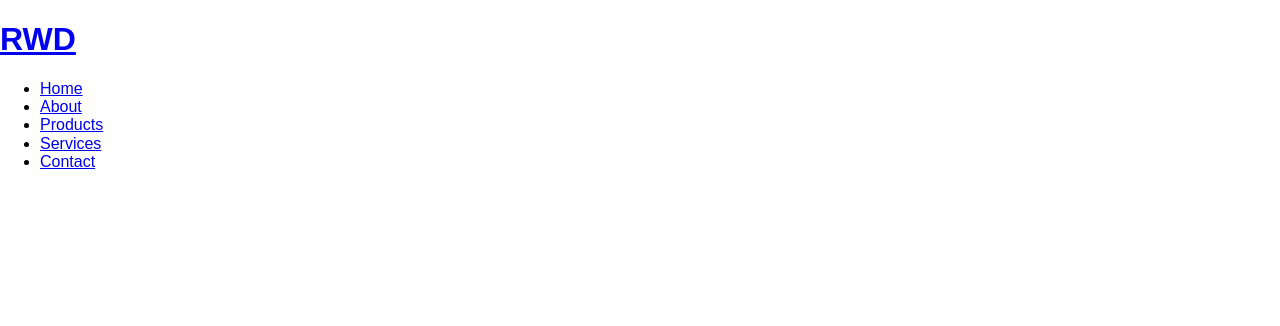
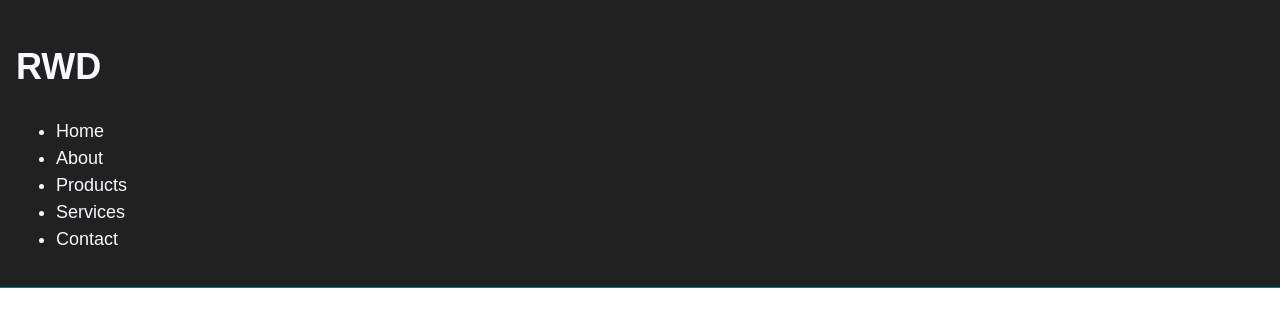
Before and after one commit to MTran1426/Web-II-first-repository, a plain HTML site: page media-queries-nav/index.html in a window 1280 px wide. Drawn offline with Linux system fonts and the light colour scheme.

Commit message:
Update styles.css

```diff
--- a/media-queries-nav/css/styles.css
+++ b/media-queries-nav/css/styles.css
@@ -2,5 +2,27 @@
 	widths unless it's overwritten in a media query **/
 body {
 	font-family: Arial, Helvetica, sans-serif;
+	font-size: 18px;
+	line-height: 1.5;
+}
 
+a
+{
+	display: block;
+	text-decoration: none;
+	color: #faf7ff;
 }
+
+header
+{
+	background-color: #212121;
+	border-bottom: 1px solid teal;
+	color: #faf7ff;
+}
+
+.flex
+{
+	padding: 16px;
+	/* display: flex;
+	flex-direction: column; */
+}
```
